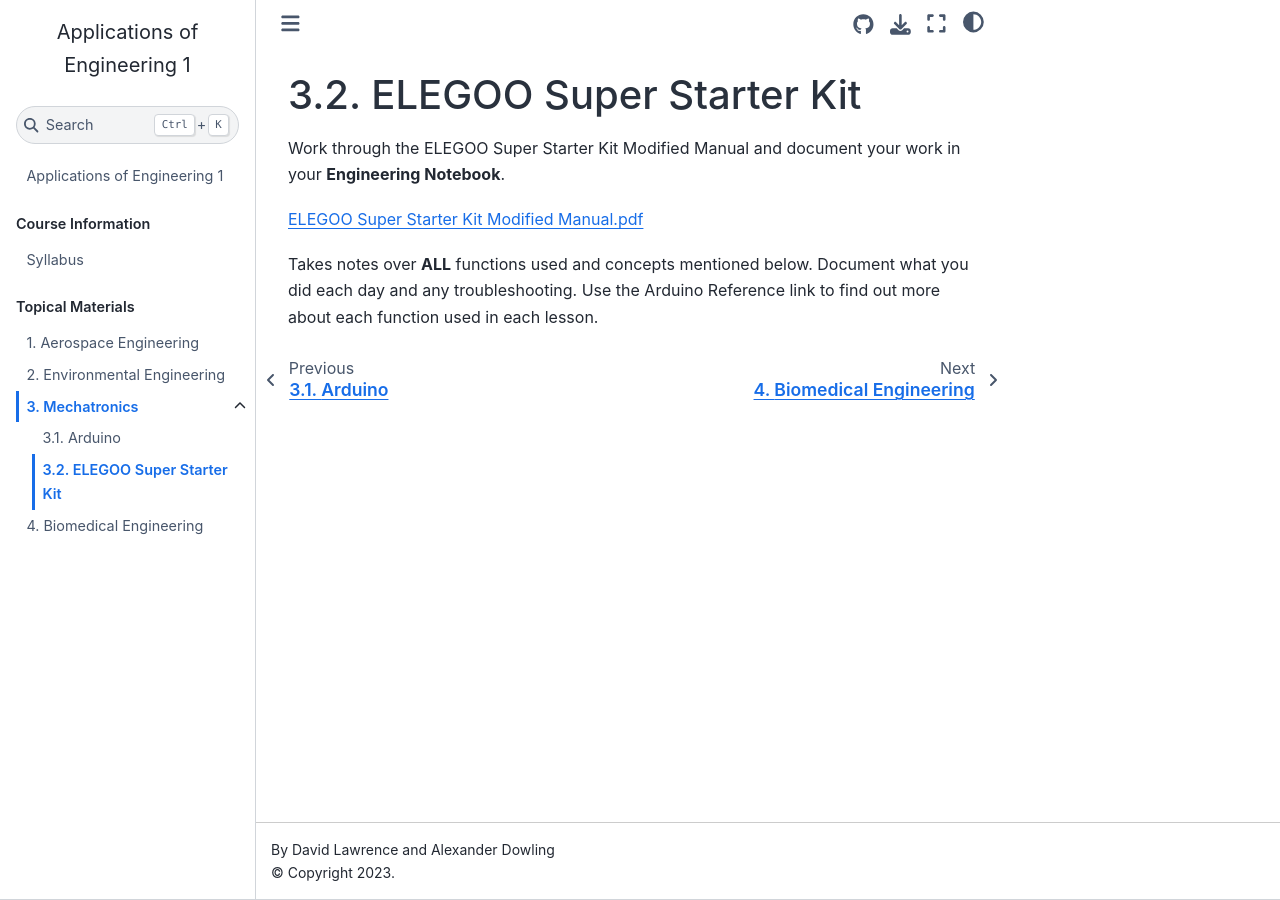
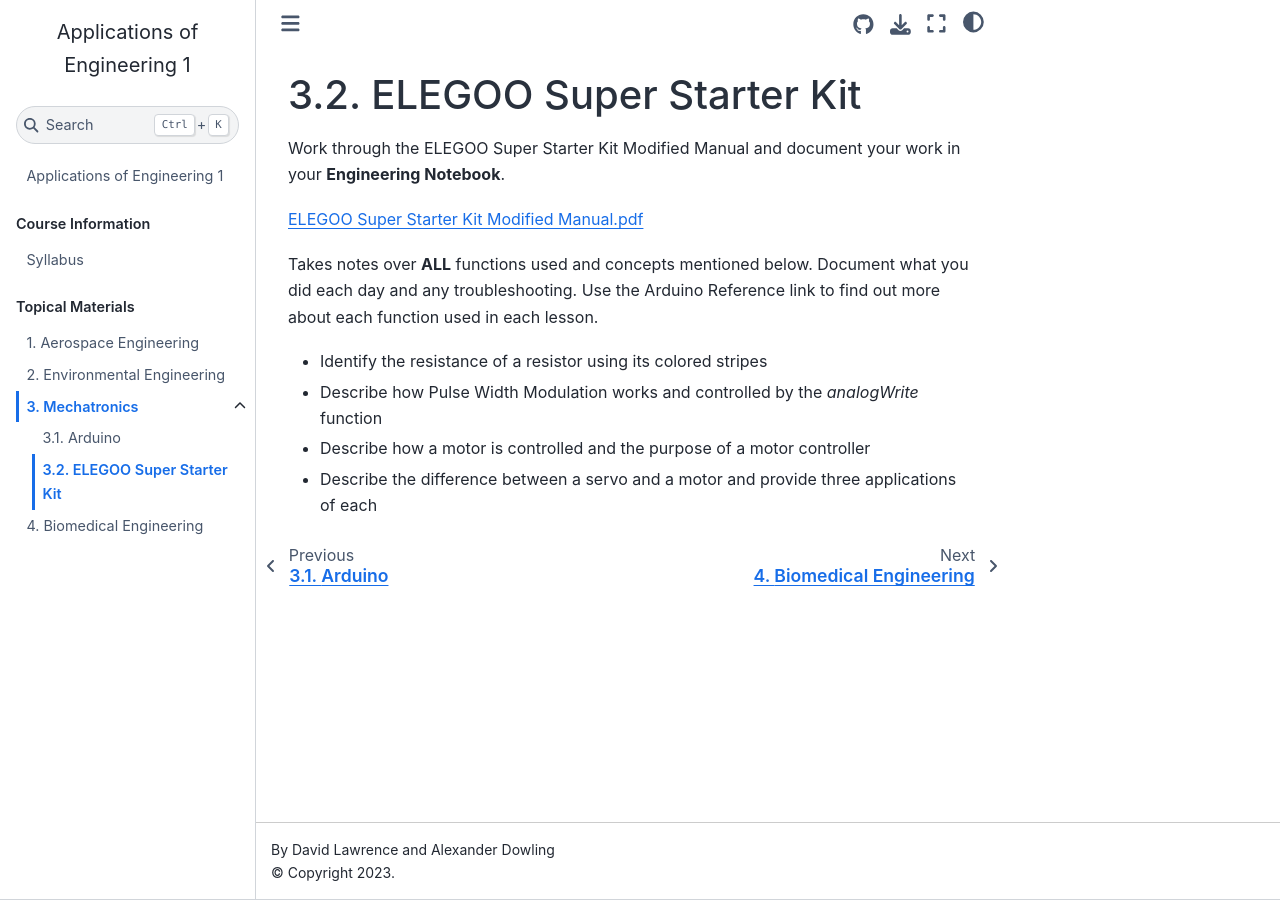
Before and after one commit to Culver-Academies/engineering1, a Jupyter Book: the page built from mech/ELEGOO.md, in a window 1280 px wide. Built offline with Jupyter Book 1.0.4 settings and Sphinx 7.4.7 and the Sphinx Book theme 1.1.4, drawn with Linux system fonts in a browser that asks for light colours.

Commit message:
Update ELEGOO.md

```diff
--- a/mech/ELEGOO.md
+++ b/mech/ELEGOO.md
@@ -5,3 +5,8 @@ Work through the ELEGOO Super Starter Kit Modified Manual and document your work
 [ELEGOO Super Starter Kit Modified Manual.pdf](https://drive.google.com/file/d/1NraGIXAlAI1MwXx4jRjtZSrbcVZILz7m/view?usp=drive_link)
 
 Takes notes over **ALL** functions used and concepts mentioned below. Document what you did each day and any troubleshooting.  Use the Arduino Reference link to find out more about each function used in each lesson.
+
+* Identify the resistance of a resistor using its colored stripes
+* Describe how Pulse Width Modulation works and controlled by the *analogWrite* function
+* Describe how a motor is controlled and the purpose of a motor controller
+* Describe the difference between a servo and a motor and provide three applications of each
```
